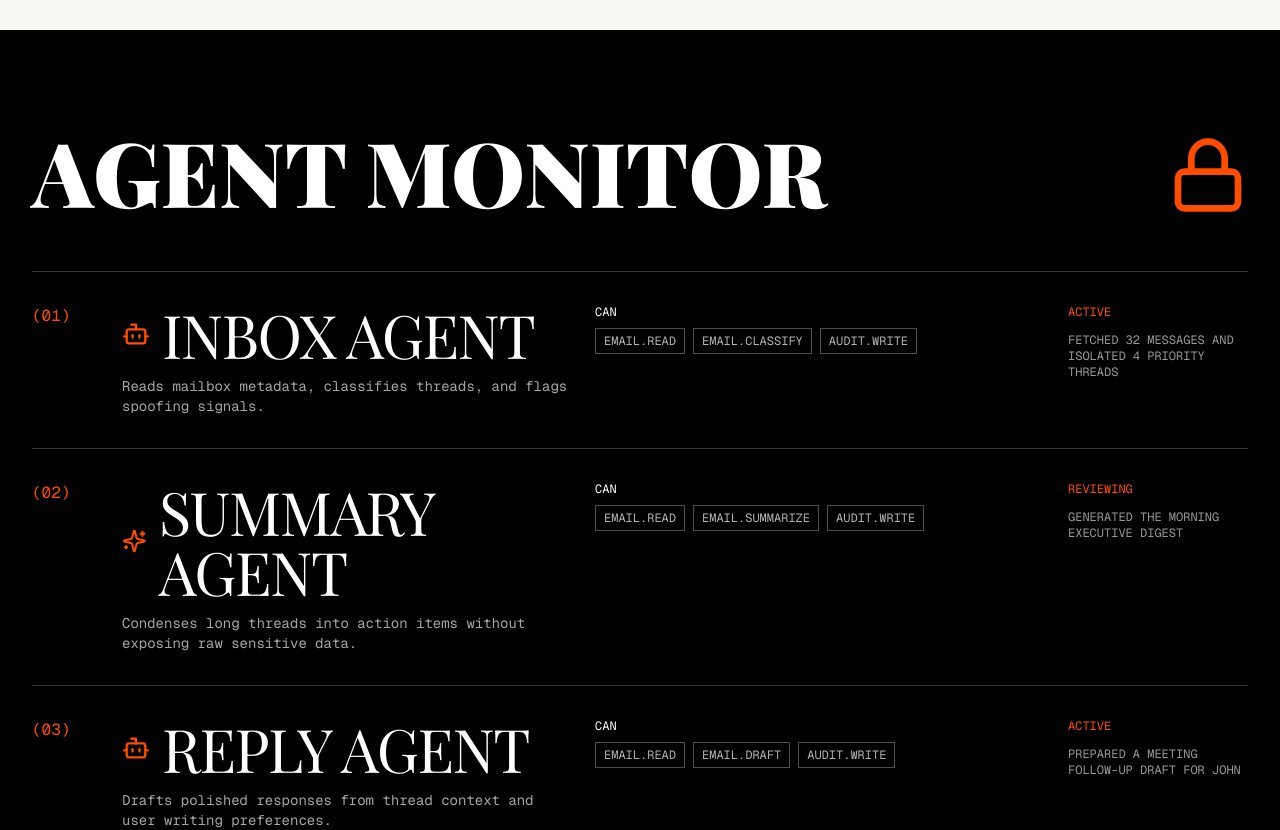
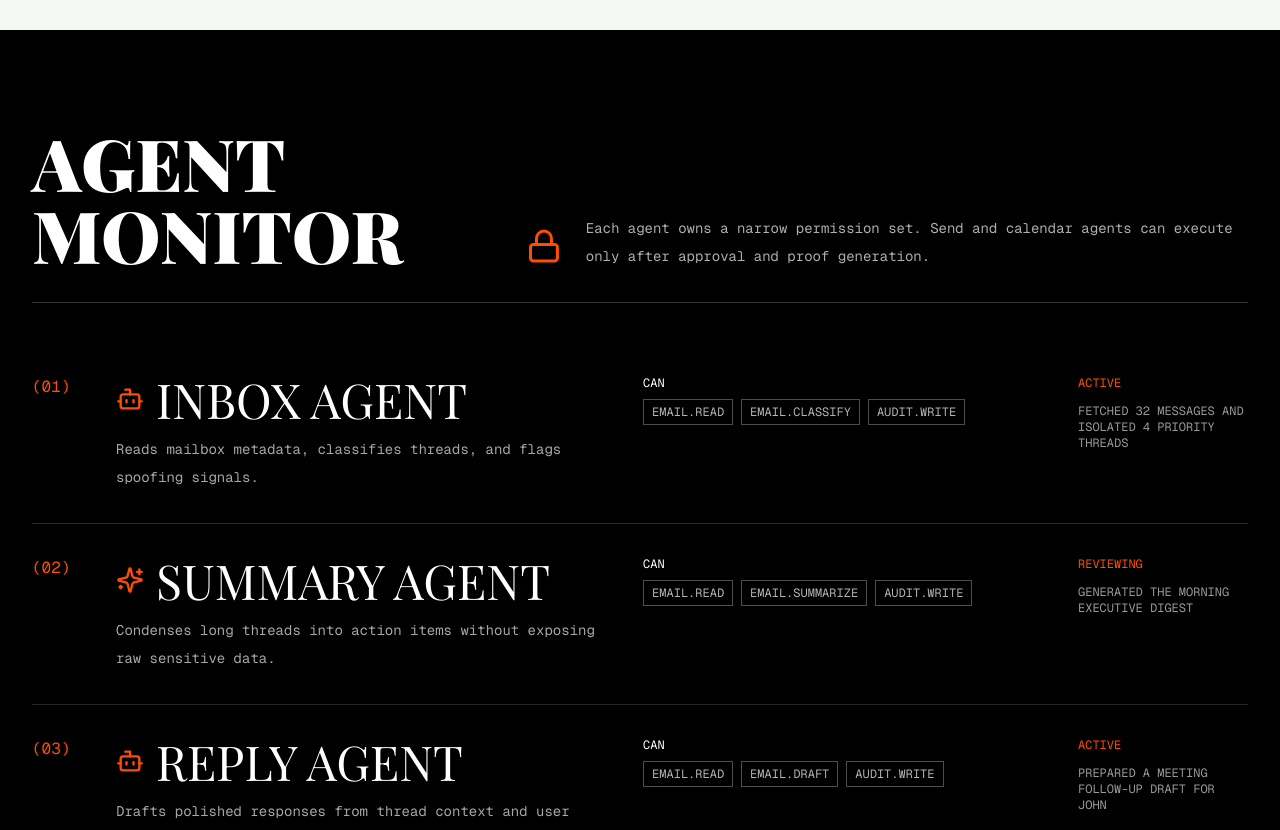
Before and after one commit to yournameishere/SentinelMail-AI, a Next.js app: page /dashboard in a window 1280 px wide. Shown: the part 1220-2050 px from the top of the page. Built offline with nearby package versions, Linux system fonts and the light colour scheme; no server answers; the database is empty; a web font is replaced by a local one.

Commit message:
Refactor AgentRail component to enhance layout, improve styling, and update text content for better readability

```diff
--- a/components/agent-rail.tsx
+++ b/components/agent-rail.tsx
@@ -12,26 +12,33 @@ const icons = {
 export function AgentRail() {
   return (
     <section className="bg-black px-4 py-24 text-white md:px-8">
-      <div className="mb-14 flex items-end justify-between gap-8">
-        <h2 className="font-serif text-[11vw] font-black uppercase leading-none md:text-[7vw]">Agent Monitor</h2>
-        <Lock className="hidden h-20 w-20 text-[#FF4D00] md:block" />
-      </div>
+      <div className="mx-auto max-w-7xl">
+        <div className="mb-10 grid gap-6 border-b border-white/20 pb-8 lg:grid-cols-[0.8fr_1fr] lg:items-end">
+          <div className="flex items-end gap-4">
+            <h2 className="font-serif text-5xl font-black uppercase leading-none md:text-7xl">Agent monitor</h2>
+            <Lock className="hidden h-12 w-12 text-[#FF4D00] md:block" />
+          </div>
+          <p className="max-w-3xl font-mono text-sm leading-7 text-white/68">
+            Each agent owns a narrow permission set. Send and calendar agents can execute only after approval and proof
+            generation.
+          </p>
+        </div>
 
-      <div className="border-t border-white/20">
+      <div className="divide-y divide-white/15">
         {agents.map((agent, index) => {
           const Icon = icons[agent.id]
           return (
             <div
               key={agent.id}
-              className="group grid gap-5 border-b border-white/20 py-8 transition-colors hover:bg-white/5 md:grid-cols-[70px_1fr_1fr_180px]"
+              className="group grid gap-5 py-8 transition-colors hover:bg-white/5 md:grid-cols-[64px_minmax(0,1.1fr)_minmax(0,0.9fr)_170px]"
             >
               <div className="font-mono text-[#FF4D00]">({String(index + 1).padStart(2, "0")})</div>
               <div>
                 <div className="flex items-center gap-3">
                   <Icon className="h-7 w-7 text-[#FF4D00]" />
-                  <h3 className="font-serif text-4xl uppercase tracking-tight md:text-6xl">{agent.name}</h3>
+                  <h3 className="font-serif text-3xl uppercase leading-none md:text-5xl">{agent.name}</h3>
                 </div>
-                <p className="mt-3 max-w-2xl font-mono text-sm text-white/65">{agent.summary}</p>
+                <p className="mt-3 max-w-2xl font-mono text-sm leading-7 text-white/65">{agent.summary}</p>
               </div>
               <div className="font-mono text-xs uppercase text-white/70">
                 <div className="text-white">Can</div>
@@ -51,6 +58,7 @@ export function AgentRail() {
           )
         })}
       </div>
+      </div>
     </section>
   )
 }
```
